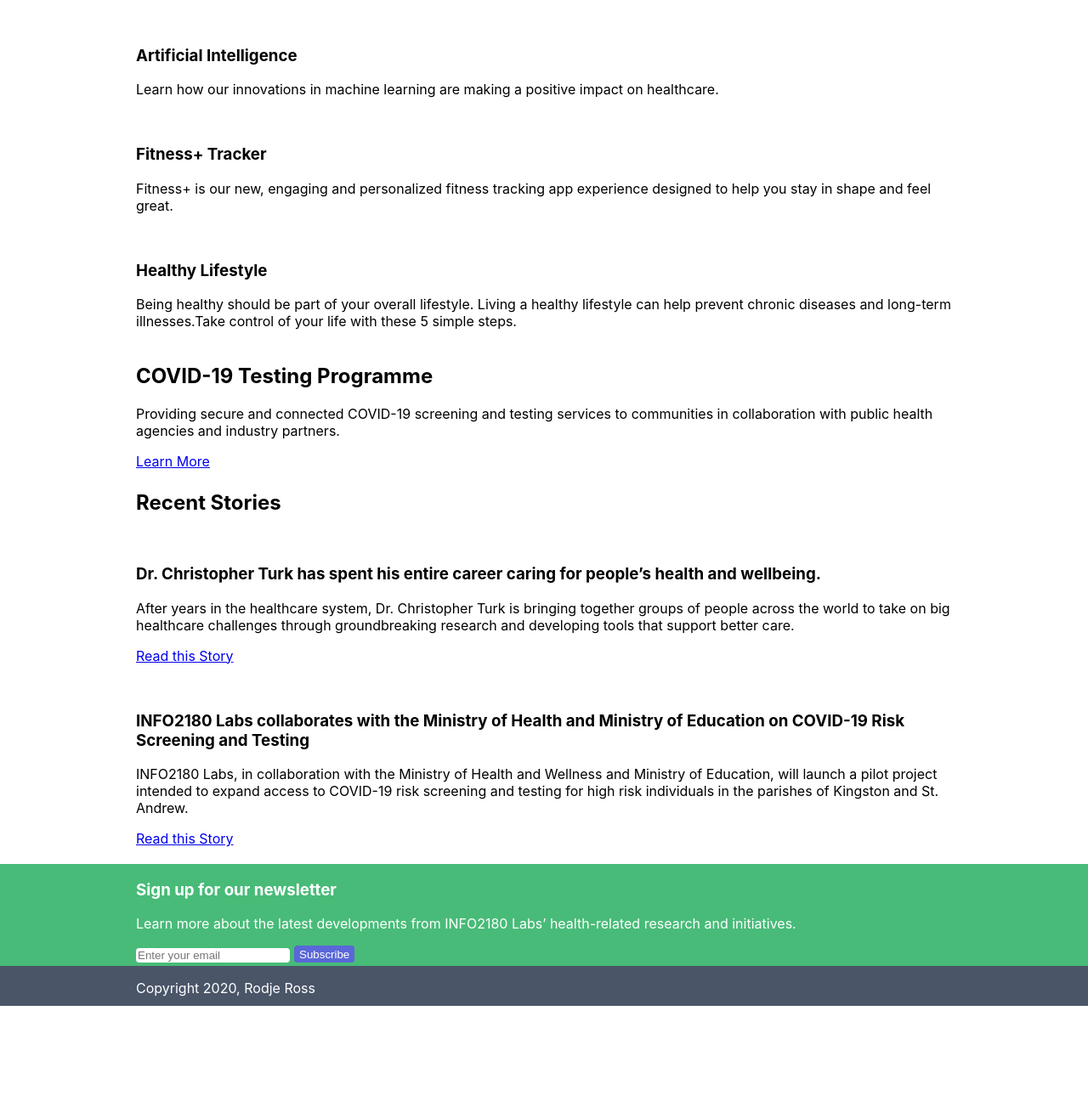
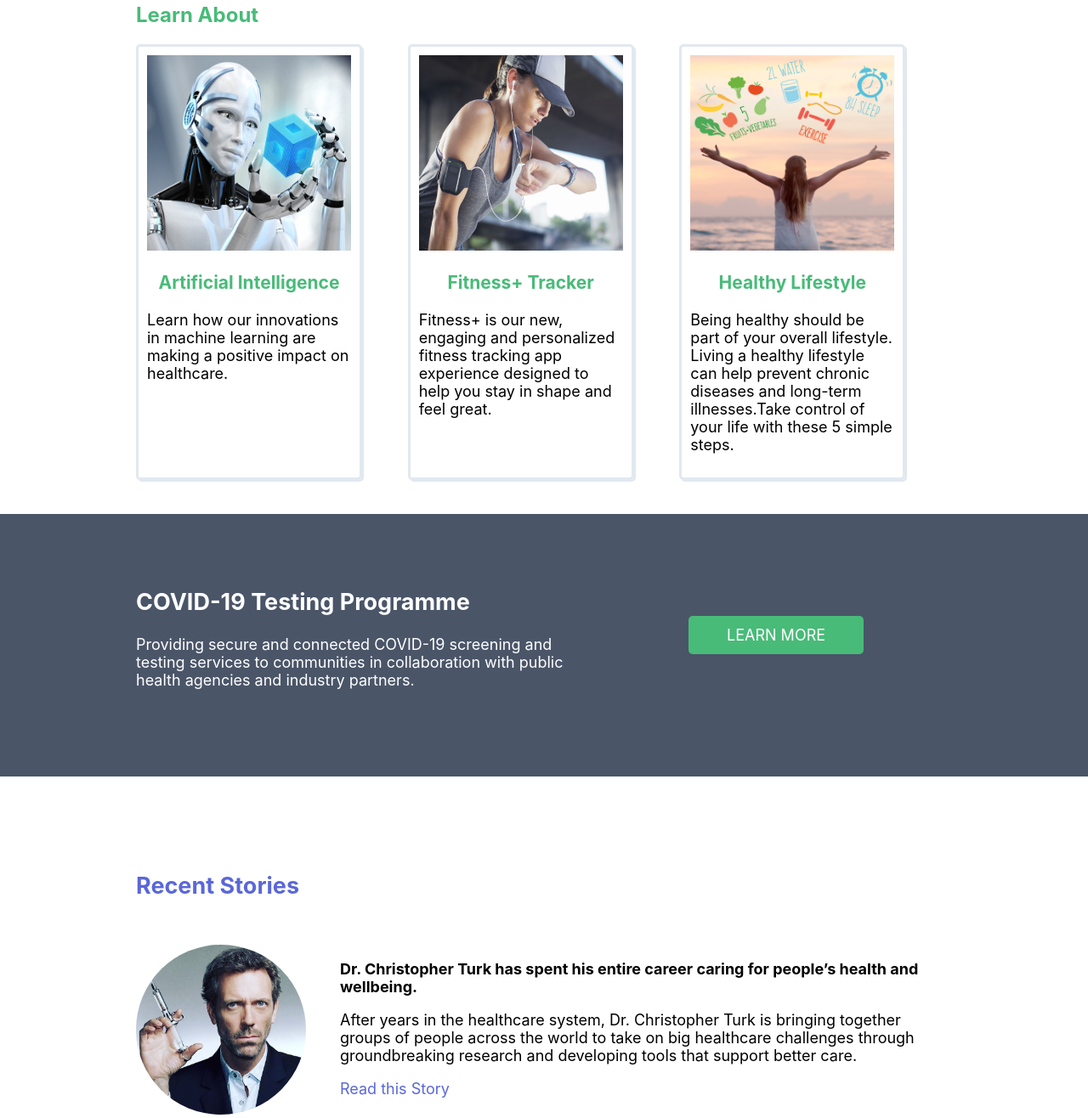
Before and after one commit to djeross/info2180-project1, a plain HTML site: page index.html in a window 1280 px wide. Shown: the part 386-1702 px from the top of the page at 85% size. Before the commit the page ends 1575 px from the top, so only its background shows below. Drawn offline with Linux system fonts and the light colour scheme.

Commit message:
Final update (images and all files completed)

```diff
--- a/index.html
+++ b/index.html
@@ -26,7 +26,7 @@
         <section class="overview-hero">
             <div class="container">
                 <div class="overview-hero-image">
-                    <img src="#" alt="">
+                    <img src="meditate.jpg" alt="image of black woman meditating by the beach side">
                 </div>
                 <div class="overview-hero-text">
                     <h2>Live  your healthiest life now!</h2>
@@ -39,21 +39,21 @@
                 <h2>Learn About</h2>
                 <div class="cards">
                     <div class="card">
-                        <img src="#" alt="">
+                        <img src="ai.jpg" alt="Picture of human like robot hold a cube">
                         <div class="card-body">
                             <h3>Artificial Intelligence</h3>
                             <p>Learn how our innovations in machine learning are making a positive impact on healthcare.</p>
                         </div>
                     </div>
                     <div class="card">
-                        <img src="#" alt="">
+                        <img src="fitnesstrack.jpg" alt="woman checking fitness tracking watch while working out">
                         <div class="card-body">
                             <h3>Fitness+ Tracker</h3>
                             <p>Fitness+ is our new, engaging and personalized fitness tracking app experience designed to help you stay in shape and feel great.</p>
                         </div>
                     </div>
                     <div class="card">
-                        <img src="#" alt="">
+                        <img src="Healthy-Lifestyle.jpg" alt="image of promoting Healthy Lifestyle">
                         <div class="card-body">
                             <h3>Healthy Lifestyle</h3>
                             <p>Being healthy should be part of your overall lifestyle. Living a healthy lifestyle can help prevent chronic diseases and long-term illnesses.Take control of your life with these 5 simple steps.</p>
@@ -77,7 +77,7 @@
             <div class="container">
                 <h2>Recent Stories</h2>
                 <article>
-                    <img src="" alt="">
+                    <img src="house.jpg" alt="Picture of Dr">
                     <div class="article-body">
                         <h3>Dr. Christopher Turk has spent his entire career caring for people’s health and wellbeing.</h3>
                         <p>After years in the healthcare system, Dr. Christopher Turk is bringing together groups of people across the world to take on big healthcare challenges through groundbreaking research and developing tools that support better care.</p>
@@ -85,7 +85,7 @@
                     </div>
                 </article>
                 <article>
-                    <img src="" alt="">
+                    <img src="pcr.jpg" alt="Picture of covid sample testing">
                     <div class="article-body">
                         <h3>INFO2180 Labs collaborates with the Ministry of Health and Ministry of Education on COVID-19 Risk Screening and Testing</h3>
                         <p>INFO2180 Labs, in collaboration with the Ministry of Health and Wellness and Ministry of Education, will launch a pilot project intended to expand access to COVID-19 risk screening and testing for high risk individuals in the parishes of Kingston and St. Andrew.</p>
--- a/scripts.js
+++ b/scripts.js
@@ -1 +1,17 @@
 /* Add your JavaScript to this file */
+window.addEventListener('load',function(){
+    document.getElementsByClassName("btn")[1].addEventListener("click",doit);
+
+
+    function doit(event){
+        event.preventDefault();
+        var emailaddr=document.getElementById("email").value;
+        if(emailaddr.length==0){
+            document.getElementsByClassName("message")[0].innerHTML="Please enter a valid email address.";
+
+        }
+        else{
+            document.getElementsByClassName("message")[0].innerHTML="Thank you! Your email address "+emailaddr+" has been added to our mailing list.";
+        }
+    }
+})
--- a/styles.css
+++ b/styles.css
@@ -1,10 +1,4 @@
 /* Add your CSS to this file */
-html
-{
-    font-size: 18px ;
-    font-family: -apple-system,BlinkMacSystemFont,"SegoeUI",Roboto,"Helvetica Neue",Arial,"Noto Sans",sansserif;
-}
-
 
 body {
     margin: 0;
@@ -21,6 +15,8 @@ body{
     display: grid;
     grid-template-columns: 100%;
     grid-template-rows:  5% 92% 3%;
+    font-size: 18px ;
+    font-family: -apple-system,BlinkMacSystemFont,"SegoeUI",Roboto,"Helvetica Neue",Arial,"Noto Sans",sansserif;
 }
 
 /********************* HEADER START********************/
@@ -35,13 +31,15 @@ body header div.container{
     display: flex;
     flex-direction:row;
     align-items: center;
-    gap: 0px 200px;
+    justify-content: space-between;
 }
+
 body header div.container nav ul{
     display: flex;
     flex-direction:row;
     gap: 8px;
     list-style-type: none;
+
 }
 
 body header div.container nav ul a{
@@ -51,17 +49,16 @@ body header div.container nav ul a{
 body header div.container nav ul a:hover{
     color:#5A67D8;
 }
-/********************* HEADER END********************/
+/********************* HEADER END*********************/
 
 /*******************BODY MAIN START*******************/
 body main{
     display: grid;
     grid-row: 2;
-
 }
 /*********************BODY MAIN END********************/
 
-/*******************OVERVIEW-HERO START****************/
+/*******************OVERVIEW HERO START****************/
 main section.overview-hero{
     background-color: #E2E8F0;
 }
@@ -75,21 +72,127 @@ main section.overview-hero img{
 main section.overview-hero div.overview-hero-text{
     width:770px;
     padding-top: 25px;
-    padding-right: 55px;
+}
+/********************OVERVIEW HERO END*****************/
+
+/********************LEARN ABOUT START*****************/
+main section.learn-about div h2 {
+    font-size:24px;
+    color: #48BB78;
 }
 
 
+main section.learn-about div.cards{
+    display: grid;
+    grid-template-columns: 33.3% 33.3% 33.3%;
+}
+
+main section.learn-about div.card{
+    box-shadow: 2px 2px #E2E8F0;
+    border-style:solid;
+    border-radius: 5px;
+    border-color:#E2E8F0;
+    padding: 10px 10px 10px 10px;
+    width:240px;
+}
+
+main section.learn-about div.card h3{
+    color: #48BB78;
+    font-size: 21px;
+}
+
+main section.learn-about img{
+    width:240px;
+    height:230px;
+}
+
+/*********************LEARN ABOUT END*******************/
+
+/*****************TESTING PROGRAMME START***************/
+main section.testing{
+    background-color: #4A5568;
+    color:white;
+    margin-top:40px;
+    padding-top: 65px;
+    padding-bottom: 85px;
+}
+main section.testing div.container{
+    display:flex;
+    flex-direction: row;
+    gap:130px;
+}
+
+main section.testing div.container div.cta {
+    display: flex;
+    background-color: #48BB78;
+    border-radius: 5px;
+    height: 5px;
+    margin-top:55px;
+    padding-top: 20px;
+    padding-bottom: 20px;
+    padding-left: 45px;
+    padding-right: 45px;
+}
+main section.testing div.container div.cta a {
+    text-decoration: none;
+    text-transform: uppercase;
+    color:white;
+    align-self: center;
+}
+
+main section.testing div.testing-desciption{
+    width:520px;
+}
+/*****************TESTING PROGRAMME END***************/
+
+/********************STORIES START********************/
+main section.stories{
+    margin-top:90px
+}
+
+main section.stories article{
+    display: flex;
+    flex-direction:row;
+    gap:40px;
+    padding-top: 30px;
+    padding-top: 30px;
+    margin-bottom: 60px;
+}
+
+main section.stories img{
+    width:200px;
+    border-radius: 50%;
+}
+
+main section.stories div.container h3{
+    font-size: 18px;
+}
+
+main section.stories div.container div.article-body p a{
+    text-decoration: none;
+    color:#5A67D8;
+}
+
+main section.stories div.container h2 {
+    color:#5A67D8;
+}
+/*********************STORIES END**********************/
 
 
-
+/*******************NEWSLETTER START*******************/
 main section.newsletter {
     background-color: #48BB78;
     color:white;
+    padding-bottom:120px ;
 }
 
 main section.newsletter div.form-group input{
     border-radius: 4px;
     border:0;
+    padding-top: 15px;
+    padding-bottom: 10px;
+    padding-left: 110px;
+    padding-right: 110px;
 }
 main section.newsletter div form{
     display: flex;
@@ -97,18 +200,29 @@ main section.newsletter div form{
     gap:5px;
 }
 
+main section.newsletter div.container h2,h3{
+    display: flex;
+    justify-content: center;
+}
+
+main section.newsletter div.container{
+    width:500px;
+
+}
+
 main section.newsletter button.btn{
     background-color: #5A67D8;
     color: white;
-    border-radius: 4px;
+    border-radius: 5px;
     border:0;
     display: flex;
-    justify-content: center;
-    flex-direction:column;
-    align-items: center;
+    padding-top: 15px;
+    padding-bottom: 10px;
+    padding-left: 45px;
+    padding-right: 45px;
 
 }
-
+/********************NEWSLETTER END ********************/
 
 /****************** FOOTER *************************/
 body footer{
@@ -117,7 +231,10 @@ body footer{
     color: white;
     background-color: #4A5568 ;
 }
-body footer{
-    display: grid;
+body footer p{
+    display:flex;
+    justify-content: left;
+    padding-left: 50px;
+
 
 }
```
Also changed, not shown: Healthy-Lifestyle.jpg (added), ai.jpg (added), fitnesstrack.jpg (added), house.jpg (added), meditate.jpg (added), pcr.jpg (added).
